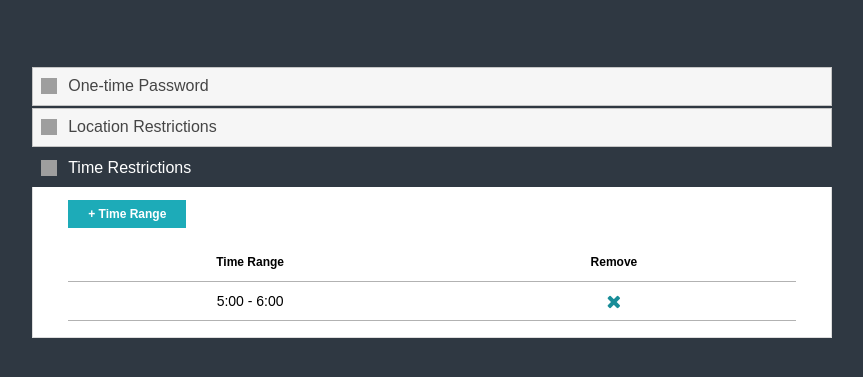
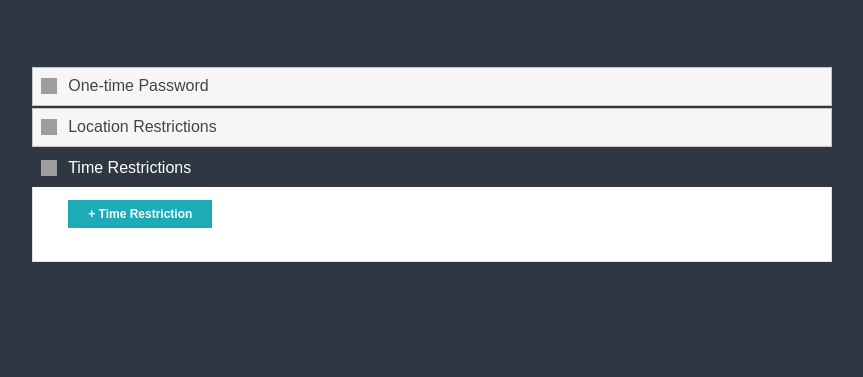
Before and after one commit to mmzdnp3/MF-Auth, a Flask app: template main/app/templates/subsettings.html in a window 1280 px wide, after a click on "Time Restrictions". Shown: the part 175-552 px from the top of the page, without its empty margins (208-1071 px from the left). Run offline with Flask 2, Linux system fonts and the light colour scheme; the template is opened without the code that fills it: most values are stand-ins (such as "Sample title", 1, 10 or a date in 2020); parts of the project's set-up code (start-up, migrations or seed data) failed here and were passed over; some libraries are stand-ins or nearby versions; grey boxes are pictures that could not be loaded.

Commit message:
I HOPE I FIXED IT

```diff
--- a/main/app/templates/subsettings.html
+++ b/main/app/templates/subsettings.html
@@ -24,7 +24,7 @@
      table.removeChild(row);
     }
 
-    function addLocation(location, radius) {
+    function addRow(location, radius) {
     var x = document.getElementById("Locations").rows.length;
     var table = document.getElementById("Locations");
     var row = table.insertRow(x);
@@ -34,16 +34,6 @@
     cell1.innerHTML = location;
     cell2.innerHTML = radius;
     cell3.innerHTML = '<a class="btn"  onclick="javascript:deleteRow(this); return false;"><i class="fa fa-times fa-lg" style="color:#198d98"></i></a>';
-    }
-
-   function addTime(h1, m1, h2, m2) {
-    var x = document.getElementById("Times").rows.length;
-    var table = document.getElementById("Times");
-    var row = table.insertRow(x);
-    var cell1 = row.insertCell(0);
-    var cell2 = row.insertCell(1);
-    cell1.innerHTML = h1 + ':' + m1 + ' - ' + h2 + ':' + m2;
-    cell2.innerHTML = '<a class="btn"  onclick="javascript:deleteRow(this); return false;"><i class="fa fa-times fa-lg" style="color:#198d98"></i></a>';
     }
 
      </script>
@@ -356,20 +346,10 @@ th {
 <!--     TIME RESTRICTIONS -->
     <h3>Time Restrictions</h3>
     <div>
-        <a class="button" href="#popup2" style="color:white">+ Time Range</a><br><br>
-      <table id="Times">
-  <tr>
-    <th>Time Range</th>
-    <th>Remove</th>
-  </tr>
-  <tr>
-    <td>5:00 - 6:00</td>
-    <td><a class="btn"  onclick="javascript:deleteRow(this); return false;"><i class="fa fa-times fa-lg" style="color:#198d98"></i></a></td>
-  </tr>
-  </table>
+        <a class="button" href="#popup2" style="color:white">+ Time Restriction</a><br><br>
+
+    </div>
   </div>
-    </div>
-
 
 
 <!--   POPUP -->
@@ -425,13 +405,8 @@ th {
         });
         </script>
       <br>
-<<<<<<< HEAD
        <a class="button"  onclick="addLocation()">Add</a>
       </div>
-=======
-       <a class="button"  onclick="addLocation('0','0')">Add</a>
-      </div>l
->>>>>>> 5694ebd7a553ad8b1fe797e784a00b2400cefb91
       </div>
     </div>
 
@@ -439,7 +414,7 @@ th {
       <div class="popup">
         <a class="close" href="#">&times;</a>
         <div class="content">
-           <div id="time-range">
+          <div id="time-range">
         <p>Time Range: <span class="slider-time">10:00 AM</span> - <span class="slider-time2">12:00 PM</span>
 
         </p>
@@ -448,10 +423,9 @@ th {
         </div>
 
         <br>
-        <a class="button"  onclick="addTime(hours1, minutes1, hours2, minutes2)">Add</a>
+        <input type="submit" value="Add">
       </div>
-       <script>
-        var hours1, minutes1, hours2, minutes2;
+      <script>
         $("#slider-range").slider({
         range: true,
         min: 0,
@@ -459,8 +433,8 @@ th {
         step: 15,
         values: [600, 720],
         slide: function (e, ui) {
-          hours1 = Math.floor(ui.values[0] / 60);
-          minutes1 = ui.values[0] - (hours1 * 60);
+          var hours1 = Math.floor(ui.values[0] / 60);
+          var minutes1 = ui.values[0] - (hours1 * 60);
 
           if (hours1.length == 1) hours1 = '0' + hours1;
           if (minutes1.length == 1) minutes1 = '0' + minutes1;
@@ -483,8 +457,8 @@ th {
           }
           $('.slider-time').html(hours1 + ':' + minutes1);
 
-          hours2 = Math.floor(ui.values[1] / 60);
-          minutes2 = ui.values[1] - (hours2 * 60);
+          var hours2 = Math.floor(ui.values[1] / 60);
+          var minutes2 = ui.values[1] - (hours2 * 60);
 
           if (hours2.length == 1) hours2 = '0' + hours2;
           if (minutes2.length == 1) minutes2 = '0' + minutes2;
```
